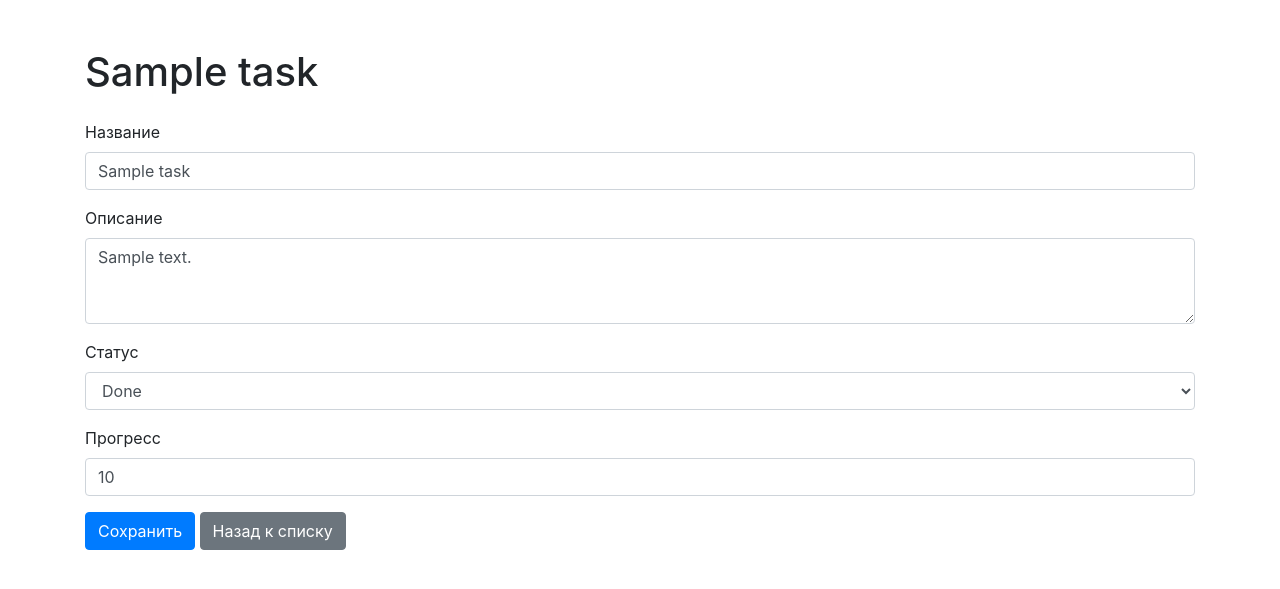
After one commit to Vivisector/TrackerFastTortoise, a FastAPI app: template app/templates/edit_task.html in a window 1280 px wide. The commit adds this page. Shown: the top 589 px of the page. Run offline with FastAPI, Linux system fonts and the light colour scheme; the template is opened without the code that fills it: most values are stand-ins (such as "Sample title", 1, 10 or a date in 2020); parts of the project's set-up code (start-up, migrations or seed data) failed here and were passed over; some libraries are stand-ins or nearby versions.

```diff
--- a/app/main.py
+++ b/app/main.py
@@ -1,7 +1,9 @@
 from fastapi import FastAPI, HTTPException, Request
 from fastapi.templating import Jinja2Templates
+from fastapi.responses import RedirectResponse
 from fastapi.responses import HTMLResponse
-from fastapi.responses import JSONResponse
+# from fastapi.responses import JSONResponse
+from fastapi import Form
 from app.schemas import TaskCreate, TaskUpdate, TaskInDB
 from app.crud import create_task, get_task, get_tasks, update_task, delete_task
 from app.database import init_db, close_db
@@ -28,6 +30,28 @@ async def read_tasks():
 async def tasks_html(request: Request):
     tasks = await get_tasks()
     return templates.TemplateResponse("index.html", {"request": request, "tasks": tasks})
+
+# Страница редактирования задачи
+@app.get("/tasks/{task_id}/edit", response_class=HTMLResponse, name="edit_task")
+async def edit_task(task_id: int, request: Request):
+    task = await get_task(task_id)
+    if not task:
+        raise HTTPException(status_code=404, detail="Task not found")
+    return templates.TemplateResponse("edit_task.html", {"request": request, "task": task})
+
+# ✅ Новый маршрут для обновления задачи
+@app.post("/tasks/{task_id}/update", name="update_task")
+async def update_task_handler(
+    task_id: int,
+    title: str = Form(...),
+    description: str = Form(...),
+    progress: int = Form(...)
+):
+    task_data = {"title": title, "description": description, "progress": progress}
+    updated_task = await update_task(task_id, task_data)
+    if not updated_task:
+        raise HTTPException(status_code=404, detail="Task not found")
+    return RedirectResponse(url="/tasks/html", status_code=303)
 
 # @app.get("/tasks/", response_model=list[TaskInDB])
 # async def read_tasks():
--- /dev/null
+++ b/app/templates/edit_task.html
@@ -0,0 +1,40 @@
+<!DOCTYPE html>
+<html lang="en">
+<head>
+    <meta charset="UTF-8">
+    <meta name="viewport" content="width=device-width, initial-scale=1.0">
+    <title>Edit Task</title>
+    <link rel="stylesheet" href="https://stackpath.bootstrapcdn.com/bootstrap/4.5.2/css/bootstrap.min.css">
+</head>
+<body>
+    <div class="container mt-5">
+        <h1 class="mb-4">{{ task.title }}</h1>
+        <form action="{{ url_for('update_task', task_id=task.id) }}" method="post">
+            <div class="form-group">
+                <label for="title">Название</label>
+                <input type="text" class="form-control" id="title" name="title" value="{{ task.title }}" required>
+            </div>
+            <div class="form-group">
+                <label for="description">Описание</label>
+                <textarea class="form-control" id="description" name="description" rows="3">{{ task.description }}</textarea>
+            </div>
+            <div class="form-group">
+                <label for="status">Статус</label>
+                <select class="form-control" id="status" name="status">
+                    <option value="to_do" {% if task.status == 'to_do' %}selected{% endif %}>To Do</option>
+                    <option value="in_progress" {% if task.status == 'in_progress' %}selected{% endif %}>In Progress</option>
+                    <option value="done" {% if task.status == 'done' %}selected{% endif %}>Done</option>
+                </select>
+            </div>
+            <div class="form-group">
+                <label for="progress">Прогресс</label>
+                <input type="number" class="form-control" id="progress" name="progress" min="0" max="100"
+                       value="{{ task.progress }}">
+            </div>
+            <button type="submit" class="btn btn-primary">Сохранить</button>
+            <a href="{{ url_for('tasks_html') }}" class="btn btn-secondary">Назад к списку</a>
+        </form>
+
+    </div>
+</body>
+</html>
```
Also changed, not shown: app/templates/create_task.html (added, +29 -0 lines), app/templates/index.html (+10 -4 lines), app/templates/task_detail.html (added, +22 -0 lines).
